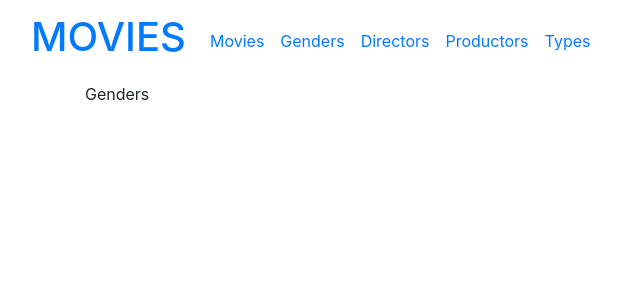
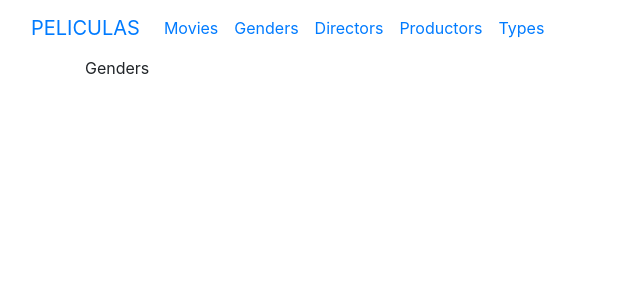
Before and after one commit to jlio215/movies, a React (Create React App) app in the folder front/: page /genders in a window 1280 px wide. Shown: the top 300 px of the page, without its empty margins (0-640 px from the left). Built offline with nearby package versions, Linux system fonts and the light colour scheme.

Commit message:
create media, ready

```diff
--- a/front/src/components/media/Media.js
+++ b/front/src/components/media/Media.js
@@ -3,9 +3,21 @@ import { obtenerMedia } from '../../services/mediaService'
 import { useEffect, useState } from 'react';
 import Modal from './Modal'
 import Table from './Table';
+import { crearMedia } from '../../services/mediaService';
 
 export default function Media() {
-   const [media, setMedia] = useState([])
+   const [medias, setMedias] = useState([])
+   const [media, setMedia] = useState({
+      titulo : '',
+      director : '',
+      genero : '',
+      productora : '',
+      imagen : '',
+      serial : '',
+      sipnosis : '',
+      tipo : '',
+      url : '',
+})
 
   useEffect(() => {
     listarMedia();
@@ -16,18 +28,56 @@ export default function Media() {
     try {
       const { data } = await obtenerMedia()
       console.log(data)
-      setMedia(data)
+      setMedias(data)
 
     } catch (error) {
       console.log(error)
     }
   }
 
+  const guardar = async () => {
+    try {
+        const response = await crearMedia(media)
+        console.log(response)
+        listarMedia()
+    } catch (e) {
+        console.log(e)
+    }
+  }
+
+  const handleChange = e => {
+    // console.log(e.target.name)
+    setMedia({
+      ...media,
+      [e.target.name]: e.target.value
+    })
+  }
+
+  const clearForm = () => {
+    setMedia({
+      titulo : '',
+      director : '',
+      genero : '',
+      productora : '',
+      imagen : '',
+      serial : '',
+      sipnosis : '',
+      tipo : '',
+      url : '',
+    })
+  }
+
   return (
     <>
         <Table
-         media={media} />
-        <Modal/>
+         medias={medias}
+         />
+        <Modal
+        media = {media}
+        change = {handleChange}
+        guardar = {guardar}
+        clearForm = {clearForm}
+        />
     </>
   );
 }
--- a/front/src/components/media/Modal.js
+++ b/front/src/components/media/Modal.js
@@ -1,6 +1,24 @@
 import React from 'react'
 
-export default function Modal() {
+export default function Modal({
+  media,
+  change,
+  guardar,
+  clearForm
+}) {
+  const handleChange = e => {
+    change(e)
+  }
+
+  const saveMedia = (e) => {
+    e.preventDefault()
+    guardar()
+    clear()
+  }
+
+  const clear = () => {
+    clearForm()
+  }
   return (
     <>
     <button type="button" className="btn btn-primary" data-bs-toggle="modal" data-bs-target="#exampleModal" data-bs-whatever="@mdo">Create Movie</button>
@@ -10,47 +28,51 @@ export default function Modal() {
         <div className="modal-content">
           <div className="modal-header">
             <h1 className="modal-title fs-5" id="exampleModalLabel">New Movie</h1>
-            <button type="button" className="btn-close" data-bs-dismiss="modal" aria-label="Close"></button>
+            <button type="button" onClick={clear} className="btn-close" data-bs-dismiss="modal" aria-label="Close"></button>
           </div>
           <div className="modal-body">
-            <form>
+            <form onSubmit={saveMedia}>
+            <div className="mb-3">
+                <label for="recipient-name" className="col-form-label">Title:</label>
+                <input name='titulo' value={media.titulo} onChange={handleChange} type="text" className="form-control" id="recipient-name"></input>
+              </div>
               <div className="mb-3">
                 <label for="recipient-name" className="col-form-label">Director:</label>
-                <input type="text" className="form-control" id="recipient-name"></input>
+                <input name='director' value={media.director} onChange={handleChange} type="text" className="form-control" id="recipient-name"></input>
               </div>
               <div className="mb-3">
                 <label for="recipient-name" className="col-form-label">Gender:</label>
-                <input type="text" className="form-control" id="recipient-name"></input>
+                <input name='genero' value={media.genero} onChange={handleChange} type="text" className="form-control" id="recipient-name"></input>
+              </div>
+              <div className="mb-3">
+                <label for="recipient-name" className="col-form-label">Productors:</label>
+                <input name='productora' value={media.productora} onChange={handleChange} type="text" className="form-control" id="recipient-name"></input>
               </div>
               <div className="mb-3">
                 <label for="recipient-name" className="col-form-label">Picture:</label>
-                <input type="text" className="form-control" id="recipient-name"></input>
+                <input name='imagen' value={media.imagen} onChange={handleChange} type="text" className="form-control" id="recipient-name"></input>
               </div>
               <div className="mb-3">
                 <label for="recipient-name" className="col-form-label">Serial:</label>
-                <input type="text" className="form-control" id="recipient-name"></input>
+                <input name='serial' value={media.serial} onChange={handleChange} type="text" className="form-control" id="recipient-name"></input>
               </div>
               <div className="mb-3">
-                <label for="recipient-name" className="col-form-label">Sipnosis:</label>
-                <input type="text" className="form-control" id="recipient-name"></input>
+                <label for="recipient-name" className="col-form-label">Sypnosis:</label>
+                <input name='sipnosis' value={media.sipnosis} onChange={handleChange} type="text" className="form-control" id="recipient-name"></input>
               </div>
               <div className="mb-3">
                 <label for="recipient-name" className="col-form-label">Type:</label>
-                <input type="text" className="form-control" id="recipient-name"></input>
-              </div>
-              <div className="mb-3">
-                <label for="recipient-name" className="col-form-label">Title:</label>
-                <input type="text" className="form-control" id="recipient-name"></input>
+                <input name='tipo' value={media.tipo} onChange={handleChange} type="text" className="form-control" id="recipient-name"></input>
               </div>
               <div className="mb-3">
                 <label for="recipient-name" className="col-form-label">Url:</label>
-                <input type="text" className="form-control" id="recipient-name"></input>
+                <input name='url' value={media.url} onChange={handleChange} type="text" className="form-control" id="recipient-name"></input>
               </div>
+              <div className="modal-footer">
+            <button type="button" onClick={clear} className="btn btn-secondary" data-bs-dismiss="modal">Close</button>
+            <button type="submit" className="btn btn-primary">Add Movie</button>
+          </div>
             </form>
-          </div>
-          <div className="modal-footer">
-            <button type="button" className="btn btn-secondary" data-bs-dismiss="modal">Close</button>
-            <button type="button" className="btn btn-primary">Add Movie</button>
           </div>
         </div>
       </div>
--- a/front/src/components/media/Table.js
+++ b/front/src/components/media/Table.js
@@ -1,7 +1,7 @@
 import React from 'react'
 
 export default function Table({
-    media = []
+    medias = []
 }) {
   return (
     <table className="table">
@@ -15,8 +15,8 @@ export default function Table({
   </thead>
   <tbody>
   {
-      media.map((media, index)=> {
-        const {titulo, sipnosis} = media
+      medias.map((medias, index)=> {
+        const {titulo, sipnosis} = medias
         return(
           <tr>
             <th scope="row">{index+1}</th>
@@ -27,7 +27,7 @@ export default function Table({
               <button
                 type="button"
                 className="btn btn-danger"
-                id={media._id}
+                id={medias._id}
                 // onClick={borrarPorId}
               >
                 Delete
--- a/front/src/components/ui/Navbar.js
+++ b/front/src/components/ui/Navbar.js
@@ -1,34 +1,60 @@
 import React from 'react'
+import { Link, NavLink } from 'react-router-dom'
 
 export default function NavBar() {
   return (
-    <nav className="navbar navbar-expand-lg">
+    <nav className="navbar navbar-expand-lg bg-body-tertiary">
       <div className="container-fluid">
-    <button className="navbar-toggler" type="button" data-bs-toggle="collapse" data-bs-target="#navbarPillsExample" aria-controls="navbarExample" aria-expanded="false" aria-label="Toggle navigation">
+        <Link
+          to='/'
+          tabIndex={0}
+          className="navbar-brand"
+          aria-label='Ir a Inicio'
+        >
+          PELICULAS
+        </Link>
+        <button className="navbar-toggler" type="button" data-bs-toggle="collapse" data-bs-target="#navbarNavAltMarkup" aria-controls="navbarNavAltMarkup" aria-expanded="false" aria-label="Toggle navigation">
           <span className="navbar-toggler-icon"></span>
         </button>
-    <a className="navbar-brand" href="/">
-      <h1>MOVIES</h1></a>
-    <div className="collapse navbar-collapse" id="navbarPillsExample">
-      <ul className="navbar-nav navbar-nav-pills">
-        <li className="nav-item">
-          <a className="nav-link" href="/">Movies</a>
-        </li>
-        <li className="nav-item">
-          <a className="nav-link" href="/genders">Genders</a>
-        </li>
-        <li className="nav-item">
-          <a className="nav-link" href="/directors">Directors</a>
-        </li>
-        <li className="nav-item">
-          <a className="nav-link" href="/productors">Productors</a>
-        </li>
-        <li className="nav-item">
-          <a className="nav-link" href="/types">Types</a>
-        </li>
-      </ul>
+        <div className="collapse navbar-collapse" id="navbarNavAltMarkup">
+          <div className="navbar-nav">
+            <NavLink
+              to='/'
+              tabIndex={1}
+              className="nav-link"
+            >
+              Movies
+            </NavLink>
+            <NavLink
+              to='/genders'
+              tabIndex={2}
+              className="nav-link"
+            >
+              Genders
+            </NavLink>
+            <NavLink
+              to='/directors'
+              tabIndex={3}
+              className="nav-link"
+            >
+              Directors
+            </NavLink>
+            <NavLink
+              to='/productors'
+              tabIndex={4}
+              className="nav-link"
+            >
+              Productors
+            </NavLink>
+            <NavLink
+              to='/types'
+              tabIndex={5}
+              className="nav-link"
+            >
+              Types
+            </NavLink>
+          </div>
         </div>
       </div>
     </nav>
-  );
-}
+  )}
```
Lines whose indentation alone changed are shown as unchanged.
